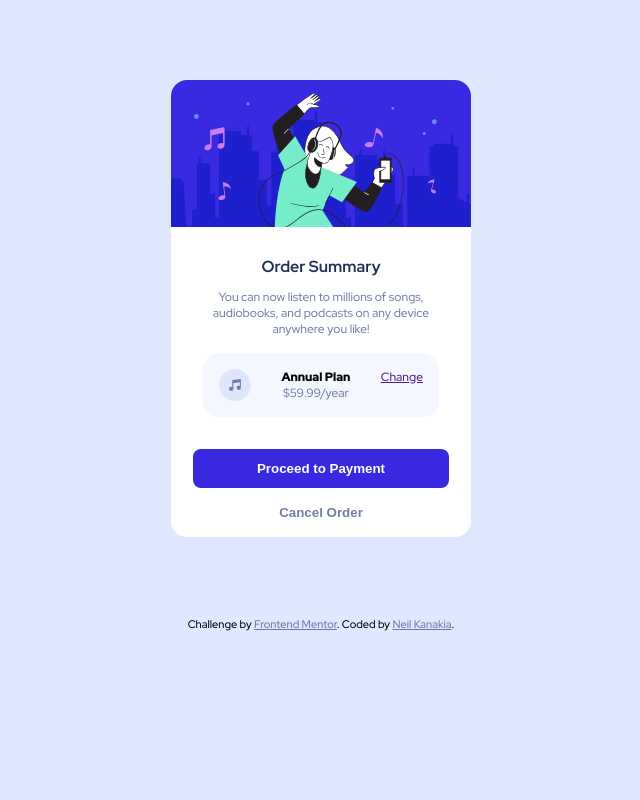
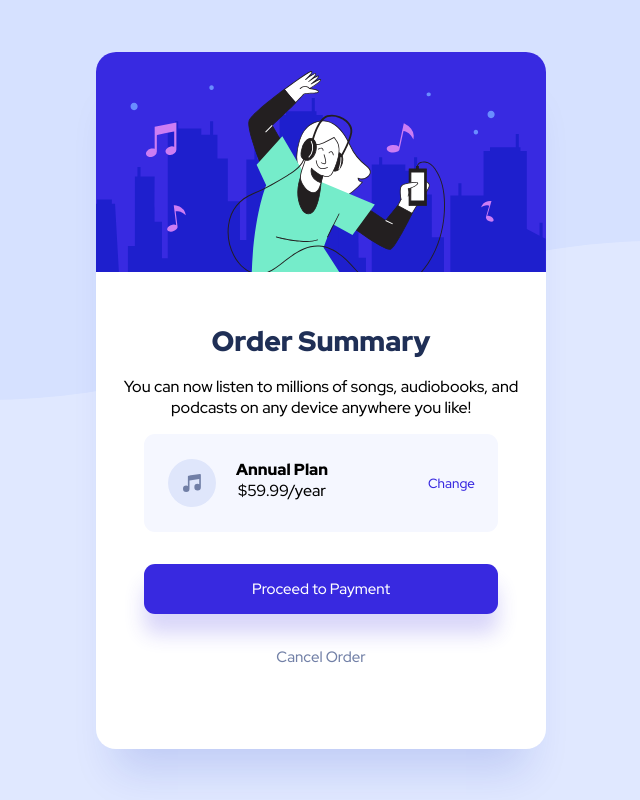
Before and after one commit to neilk17/order-summary-component, a website: page index.html in a window 1280 px wide. Shown: the whole page, without its empty margins (319-959 px from the left). Drawn offline with Linux system fonts and the light colour scheme.

Commit message:
refactor sass ✅

```diff
--- a/index.html
+++ b/index.html
@@ -3,46 +3,45 @@
 <head>
   <meta charset="UTF-8">
   <meta name="viewport" content="width=device-width, initial-scale=1.0"> <!-- displays site properly based on user's device -->
-
   <link rel="icon" type="image/png" sizes="32x32" href="./images/favicon-32x32.png">
-  <link rel="stylesheet" href="styles.css">
+  <link rel="stylesheet" href="assets/css/styles.css">
   <link rel="preconnect" href="https://fonts.googleapis.com">
   <link rel="preconnect" href="https://fonts.gstatic.com" crossorigin>
   <link href="https://fonts.googleapis.com/css2?family=Red+Hat+Display:wght@500;700;900&display=swap" rel="stylesheet">
-
-  <title>Frontend Mentor | Order summary card</title>
+  <title>Neil Kanakia | Order summary card</title>
   <style>
   </style>
 </head>
 <body>
-  <div class="container">
-    <img src="./images/illustration-hero.svg" alt="">
-    <div class="info">
-      <h1>Order Summary</h1>
-      <p>
-        You can now listen to millions of songs, audiobooks, and podcasts on any
+  <main class="container">
+    <div class="order-card">
+      <img class="order-card__image" src="./assets/images/illustration-hero.svg" alt="">
+      <h1 class="order-card__title">Order Summary</h1>
+      <p class="order-card_subtitle">You can now listen to millions of songs, audiobooks, and podcasts on any
         device anywhere you like!
       </p>
-      <div class="plan">
-        <img src="./images/icon-music.svg" alt="">
-        <div class="pricing">
-          <span class="bold">Annual Plan</span>
-          <span class="light">$59.99/year</span>
 
+      <div class="order-card__recap">
+        <div class="order-card__recap__img">
+          <img src="./assets/images/icon-music.svg" alt="">
         </div>
-        <a href="">Change</a>
+        <div class="order-card__recap__summary">
+          <span class="order-card__recap__summary-title">Annual Plan</span>
+          <span class="order-card__recap__summary-price">$59.99/year</span>
+        </div>
+        <button class="order-card__recap__button">
+          <span>Change</span>
+        </button>
       </div>
+
+      <button class="order-card__proceed">
+        <span>Proceed to Payment</span>
+      </button>
+
+      <a href="" class="order-card__cancel">
+        Cancel Order
+      </a>
     </div>
-
-    <button class="pay-btn">Proceed to Payment</button>
-    <button class="cancel-btn">Cancel Order</button>
-
-
-  </div>
-
-  <div class="attribution">
-    Challenge by <a href="https://www.frontendmentor.io?ref=challenge" target="_blank">Frontend Mentor</a>.
-    Coded by <a href="https://neilkanakia.xyz">Neil Kanakia</a>.
-  </div>
+  </main>
 </body>
 </html>
--- /dev/null
+++ b/sass/base/_base.scss
@@ -0,0 +1,19 @@
+* {
+    font-family: 'Red Hat Display', sans-serif;
+}
+
+body {
+    background-image: url("../../assets/images/pattern-background-desktop.svg");
+    background-color: $color-primary;
+    background-repeat: no-repeat;
+    background-size: 100% 400px;
+    margin: 0;
+    padding: 0;
+    @include mobile-only {
+        background-image: url("../../assets/images/pattern-background-mobile.svg");
+        background-size: 100% 350px;
+    }
+    @include small-mobile {
+        background-size: 100% 200px;
+    }
+}
--- /dev/null
+++ b/sass/components/card.scss
@@ -0,0 +1,149 @@
+.container {
+    display: flex;
+    justify-content: center;
+    align-items: center;
+    min-height: 100vh;
+}
+.order-card {
+    background-color: white;
+    width: 450px;
+    height: 697px;
+    box-shadow: 0px 40px 40px -20px rgba(13, 48, 189, 0.151826);
+    border-radius: 20px;
+    text-align: center;
+    @include mobile-only {
+        width: 327px;
+        height: 567px;
+    }
+    &__image {
+        width: 450px;
+        border-radius: 20px 20px 0px 0px;
+        @include mobile-only {
+            width: 327px;
+        }
+    }
+    &__title {
+        font-size: 28px;
+        font-weight: 900;
+        color: $color-dark;
+        height: 37px;
+        width: 354px;
+        margin: 45px 48px 17px 48px;
+        @include mobile-only {
+            width: 263px;
+            height: 29px;
+            font-size: 22px;
+            margin: 32px 32px 16px 32px;
+        }
+    }
+    &__subtitle {
+        font-size: 16px;
+        font-weight: 500;
+        color: $color-desaturated;
+        line-height: 26px;
+        width: 354px;
+        margin: 0px 48px 20px 48px;
+        @include mobile-only {
+            width: 263px;
+            line-height: 25px;
+            font-size: 15px;
+            margin: 0px 32px 24px 32px;
+        }
+    }
+    &__recap {
+        background-color: $color-pale;
+        border-radius: 11px;
+        display: flex;
+        align-items: center;
+        margin: 0px 48px 32px 48px;
+        @include mobile-only {
+            width: 279px;
+            margin: 0px 24px 24px 24px;
+        }
+        &__img {
+            width: 48px;
+            height: 48px;
+            margin: 25px 20px 25px 24px;
+            @include mobile-only {
+                margin: 17px 20px 16px 16px;
+            }
+        }
+        &__summary {
+            display: flex;
+            flex-direction: column;
+            align-items: center;
+            width: 92px;
+            height: 48px;
+            margin: 25px 94px 25px 0px;
+            @include mobile-only {
+                font-size: 14px;
+                width: 81px;
+                height: 40px;
+                margin: 21px 50px 21px 0px;
+            }
+            &-title {
+                font-weight: 900;
+            }
+            &-price {
+                font-weight: 500;
+            }
+        }
+        &__button {
+            border: none;
+            background: none;
+            color: $color-secondary;
+            &:hover {
+                cursor: pointer;
+                text-decoration: none;
+                color: $color-hover;
+            }
+            @include mobile-only {
+                width: 48px;
+                height: 17px;
+                font-size: 13px;
+                margin: 33px 16px 31px 0px;
+            }
+        }
+    }
+    &__proceed {
+       background-color: $color-secondary;
+       border: none;
+       color: white;
+       width: 354px;
+       height: 50px;
+       box-shadow: 0px 20px 20px rgba(56, 42, 225, 0.190291);
+       padding: 15px 102px 15px 102px;
+       margin: 0px 48px 32px 48px;
+       border-radius: 11px;
+       &:hover {
+            background-color: $color-hover;
+            cursor: pointer;
+       }
+       @include mobile-only {
+            width: 279px;
+            height: 50px;
+            padding: 15px 64px 15px 64px;
+            margin: 0px 24px 24px 24px;
+       }
+       >span {
+            width: 150px;
+            height: 20px;
+            white-space: nowrap;
+            font-size: 15px;
+       }
+    }
+    &__cancel {
+        font-size: 15px;
+        width: 900;
+        color: $color-desaturated;
+        text-decoration: none;
+        width: 96px;
+        margin: 0px 177px 48px 177px;
+        &:hover {
+            color: $color-dark;
+        }
+        @include mobile-only {
+            margin: 0px 115px 32px 115px;
+        }
+    }
+}
--- /dev/null
+++ b/sass/styles.scss
@@ -0,0 +1,4 @@
+@import "./utils/variables";
+@import "./utils/mixins";
+@import "./base/base";
+@import "./components/card.scss"
--- /dev/null
+++ b/sass/utils/_mixins.scss
@@ -0,0 +1,15 @@
+/** Responsive **/
+
+@mixin mobile-only {
+    @media screen and (max-width: map-get($breakpoints, mobile))
+    {
+        @content;
+    }
+}
+
+@mixin small-mobile {
+    @media screen and (max-width: map-get($breakpoints, small-mobile))
+    {
+        @content;
+    }
+}
--- /dev/null
+++ b/sass/utils/_variables.scss
@@ -0,0 +1,17 @@
+/** Colors **/
+
+/** Primary **/
+$color-primary: hsl(225, 100%, 94%);
+$color-secondary: hsl(245, 75%, 52%);
+
+/** Neutral **/
+$color-pale: hsl(225, 100%, 98%);
+$color-desaturated: hsl(224, 23%, 55%);
+$color-dark: hsl(223, 47%, 23%);
+
+/** Active **/
+$color-hover: hsla(245, 83%, 68%, 1);
+
+
+/** Break points**/
+$breakpoints : (mobile : 920px, small-mobile : 380px);
```
Also changed, not shown: package.json (added, +14 -0 lines), assets/css/styles.css (added), assets/images/favicon-32x32.png (renamed from images/favicon-32x32.png), assets/images/icon-music.svg (renamed from images/icon-music.svg), assets/images/illustration-hero.svg (renamed from images/illustration-hero.svg), assets/images/pattern-background-desktop.svg (renamed from images/pattern-background-desktop.svg), assets/images/pattern-background-mobile.svg (renamed from images/pattern-background-mobile.svg), styles.css, 3 other files.
